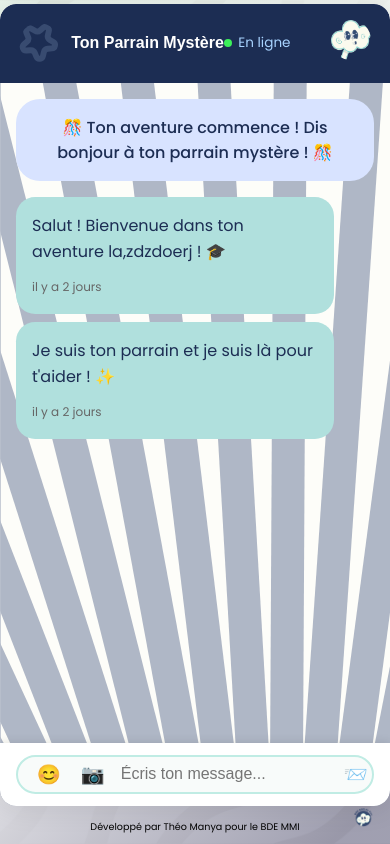
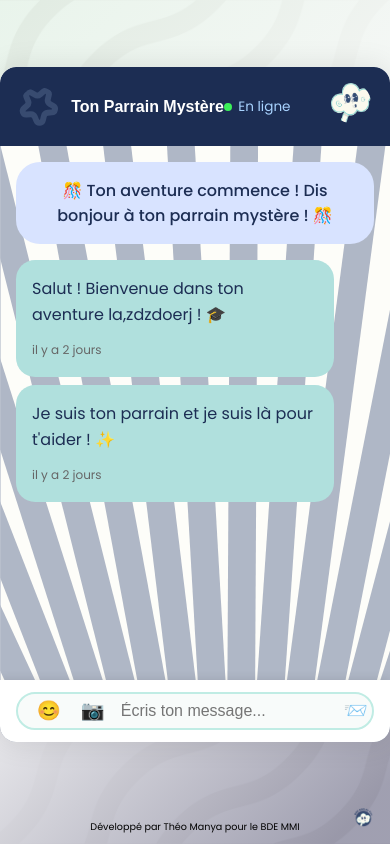
Before and after one commit to Maanaaa/Welcome, a PHP site: page /chat/index.php in a window 390 px wide. Run offline with PHP 8.4, Linux system fonts and the light colour scheme; the visitor is signed in with stand-in values (Sample User, id 1); data that the repository does not hold is empty; some web fonts are replaced.

Commit message:
front: responsive du chat

```diff
--- a/css/chat.css
+++ b/css/chat.css
@@ -11,6 +11,8 @@ body {
     height: 100vh;
     display: flex;
     flex-direction: column;
+    overflow-y: hidden;
+    overflow-x: hidden;
 }
 
 h2 {
@@ -158,7 +160,8 @@ footer button {
 @media only screen and (max-width: 768px) {
 .chat-app{
     width: 100vw;
-    height: 95vh;
+    height: 80vh;
+
 }
 
 }
```
